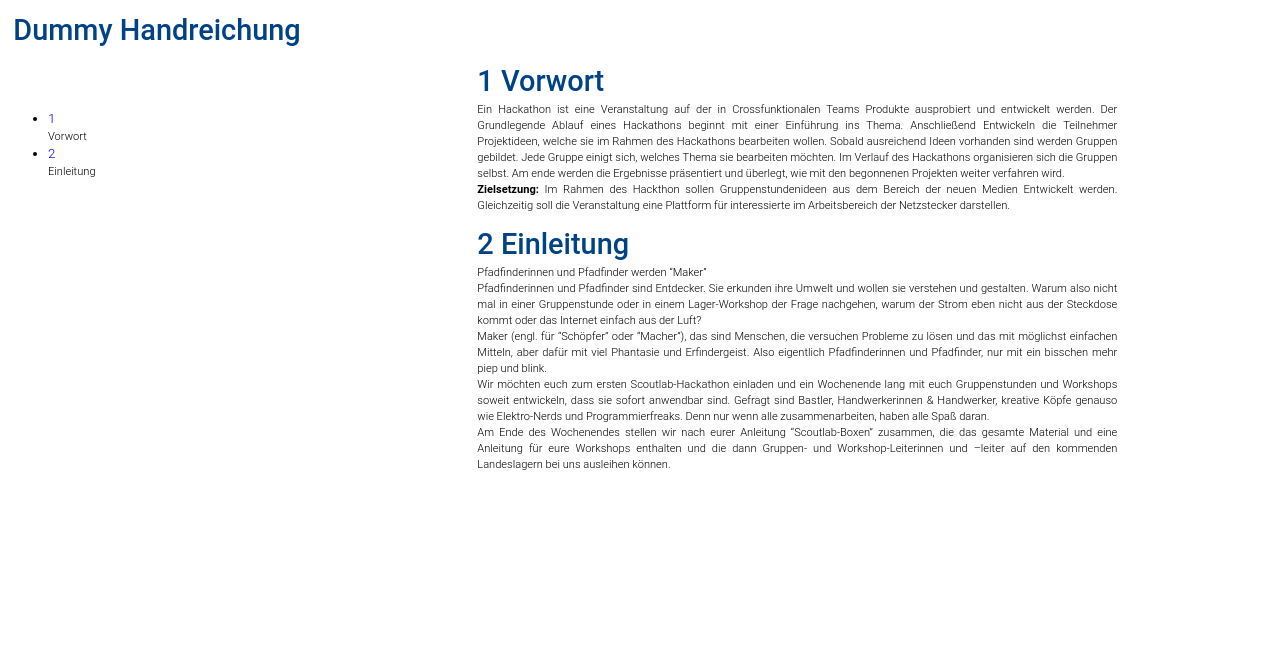
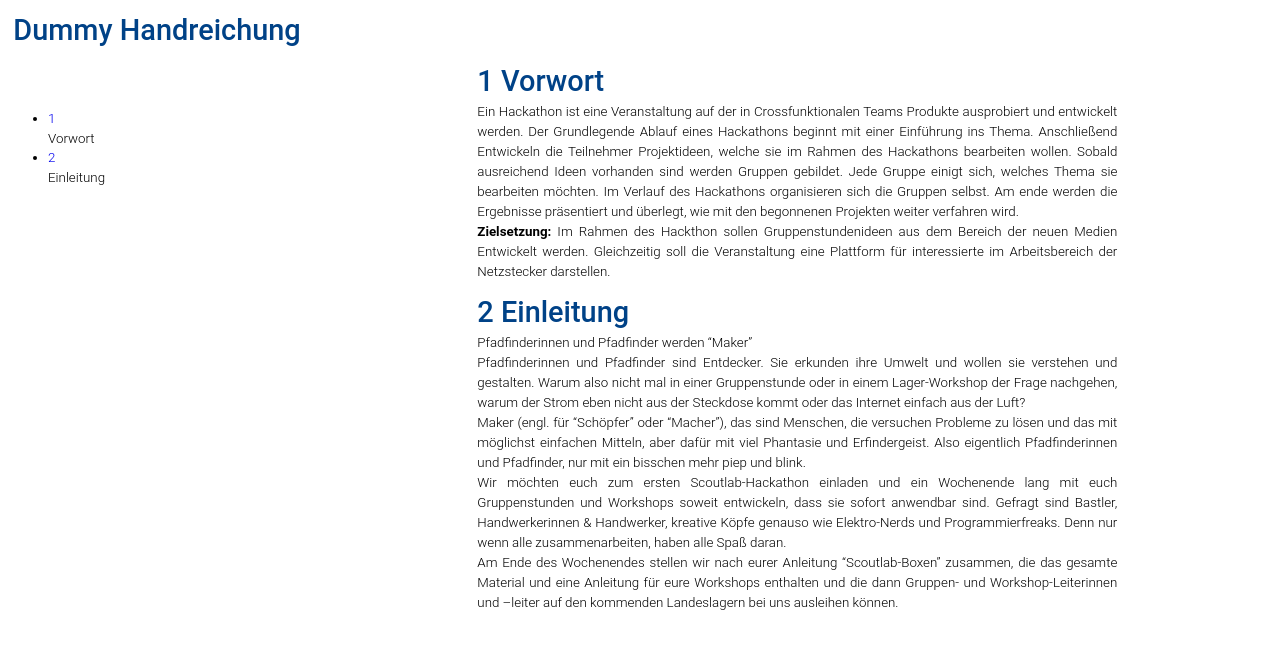
Before and after one commit to joek/Dummy-HR, a Jekyll site: the page built from index.html, in a window 1280 px wide. Shown: the top 649 px of the page. Built offline with Jekyll 4.4.1, drawn with Linux system fonts in a browser that asks for light colours.

Commit message:
lesbarkeit normaler text

```diff
--- a/styles/styles.css
+++ b/styles/styles.css
@@ -60,11 +60,11 @@ h3 {
 p {
     color:#000000;
 	font-family:Roboto, sans-serif;
-	font-size:0.833em;
+	font-size:1em;
 	font-style:normal;
 	font-variant:normal;
 	font-weight:300;
-	line-height:1.44;
+	line-height:1.5;
 	margin-bottom:0;
 	margin-left:0;
 	margin-right:0;
```
